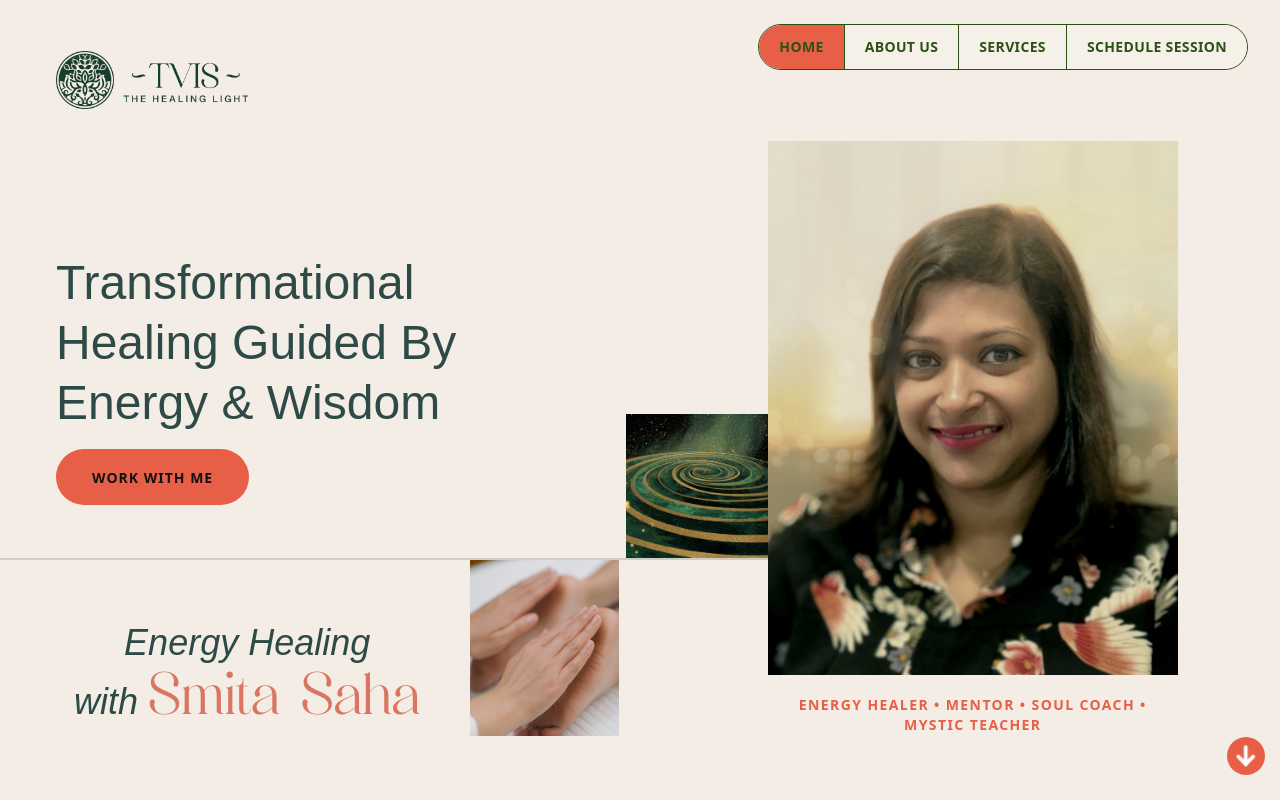
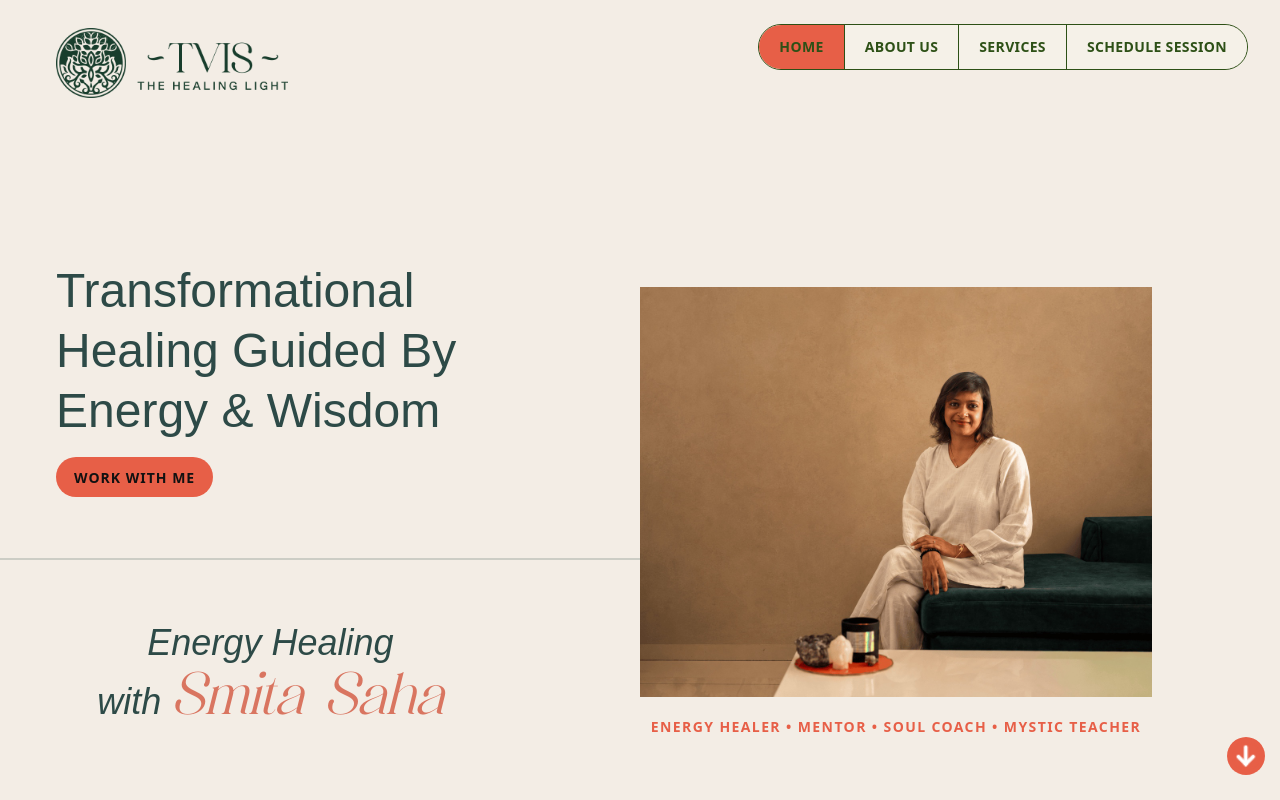
Before and after one commit to mrinmoygh081/tvis_user, a Next.js app: page / in a window 1280 px wide. Shown: the top 800 px of the page. Built offline with nearby package versions, Linux system fonts and the light colour scheme; a web font is replaced by a local one.

Commit message:
Alignment and image update in Home

```diff
--- a/app/globals.css
+++ b/app/globals.css
@@ -83,8 +83,8 @@ body.lenis-ready {
   letter-spacing: 1px;
   text-transform: uppercase;
 
-  padding: 14px 36px; /* controls the pill width */
-  height: 56px; /* important for strong pill shape */
+  padding: 0 18px; /* controls the pill width */
+  height: 40px; /* important for strong pill shape */
   border-radius: 9999px; /* full capsule */
 
   display: inline-flex;
--- a/components/HomeComponents/HeroSection.jsx
+++ b/components/HomeComponents/HeroSection.jsx
@@ -59,10 +59,10 @@ const HeroSection = () => {
         whileInView="visible"
         viewport={{ once: false, amount: 0.3 }}
       >
-        <motion.div id="left" className="w-full lg:h-full lg:w-3/5 flex flex-col py-6 sm:py-8 md:py-10 lg:py-0" variants={fadeUp} custom={0.1}>
+        <motion.div id="left" className="w-full lg:h-full lg:w-1/2 flex flex-col py-6 sm:py-8 md:py-10 lg:py-0" variants={fadeUp} custom={0.1}>
           <div className="w-full h-full flex flex-col ">
-            <div id="top" className=" w-full lg:h-1/4 md:h-1/2 h-1/2 py-4 lg:pt-4 pl-4 sm:pl-6 md:pl-8 lg:pl-14 flex items-center lg:items-start ">
-              <motion.div className="w-24 h-24 sm:w-28 sm:h-28 md:w-32 md:h-32 lg:w-48 lg:h-w-48" variants={scaleIn}>
+            <div id="top" className="w-full lg:h-1/4 md:h-1/2 h-1/2 py-4 lg:pt-7 pl-4 sm:pl-6 md:pl-8 lg:pl-14 flex items-center lg:items-start ">
+              <motion.div className="w-45 h-auto sm:w-44 sm:h-auto md:w-32 md:h-auto lg:w-58 lg:h-w-48" variants={scaleIn}>
                 <Image src={"/asset/images/HerosecImg/Logo3.png"} height={300} width={300} alt="TVIS Logo" className="w-full h-full object-contain" />
               </motion.div>
             </div>
@@ -81,7 +81,7 @@ const HeroSection = () => {
                     variants={fadeUp}
                     custom={0.3}
                   >
-                    Transformational <br /> Healing Guided By <br /> Energy & Wisdom
+                    Transformational Healing Guided By Energy & Wisdom
                   </motion.h1>
 
                   {/* CTA Button */}
@@ -99,11 +99,11 @@ const HeroSection = () => {
                   </Link>
                 </div>
                 {/* right img */}
-                <motion.div className="w-full sm:w-1/5 lg:w-1/5 flex items-end justify-start sm:justify-end lg:justify-end mt-4 sm:mt-0" variants={fadeUp} custom={0.5}>
+                {/* <motion.div className="w-full sm:w-1/5 lg:w-1/5 flex items-end justify-start sm:justify-end lg:justify-end mt-4 sm:mt-0" variants={fadeUp} custom={0.5}>
                   <motion.div className="w-32 h-32 sm:w-full sm:h-36 lg:w-full lg:h-36 shrink-0 hidden md:block" style={{ y: leftImageY }}>
                     <Image src={"/asset/images/HerosecImg/cosmic-icon.jpeg"} height={400} width={400} alt="Healing hands" className="w-full h-full object-cover" />
                   </motion.div>
-                </motion.div>
+                </motion.div> */}
               </motion.div>
               <motion.div
                 id="images"
@@ -112,19 +112,18 @@ const HeroSection = () => {
                 custom={0.6}
               >
                 <div className="w-full sm:w-4/5 lg:w-4/5 flex flex-col sm:flex-row ">
-                  <div className="w-full sm:w-3/4 lg:w-3/4 h-full flex justify-center sm:justify-start lg:justify-center items-center py-4 sm:py-0">
+                  <div className="w-full sm:w-3/4 lg:w-4/4 h-full flex justify-center sm:justify-start lg:justify-center items-center py-4 sm:py-0">
                     <p className="text-2xl sm:text-3xl md:text-4xl lg:text-4xl text-[#2d4a47] font-marcellus text-center sm:text-left lg:text-center">
                       <i>
-                        Energy Healing <br /> with
+                        Energy Healing <br /> with <span className="font-calibry text-3xl sm:text-4xl md:text-5xl lg:text-6xl leading-tight text-[#d97560]">Smita Saha</span>
                       </i>{" "}
-                      <span className="font-calibry text-3xl sm:text-4xl md:text-5xl lg:text-6xl leading-tight text-[#d97560]">Smita Saha</span>
                     </p>
                   </div>
-                  <div className="w-full sm:w-1/4 lg:w-1/4 h-full flex justify-center sm:justify-end lg:justify-end items-start">
+                  {/* <div className="w-full sm:w-1/4 lg:w-1/4 h-full flex justify-center sm:justify-end lg:justify-end items-start">
                     <motion.div className="w-32 h-32 sm:w-36 sm:h-36 md:w-40 md:h-40 lg:w-44 lg:h-44" style={{ y: leftImageY }}>
                       <Image src={"/asset/images/HerosecImg/hero2.png"} height={500} width={500} alt="Smita Saha Profile" className="w-full h-full object-cover" />
                     </motion.div>
-                  </div>
+                  </div> */}
                 </div>
                 <div className="hidden sm:block lg:block lg:w-1/5"></div>
               </motion.div>
@@ -132,17 +131,17 @@ const HeroSection = () => {
           </div>
         </motion.div>
 
-        <motion.div id="right" className="w-full lg:h-full lg:w-2/5 pt-6 sm:pt-8 md:pt-10 lg:pt-12 pb-6 sm:pb-8 lg:pb-0" variants={fadeUp} custom={0.3}>
+        <motion.div id="right" className="w-full lg:h-full lg:w-1/2 pt-6 sm:pt-8 md:pt-10 lg:pt-24 pb-6 sm:pb-8 lg:pb-0" variants={fadeUp} custom={0.3}>
           <div className="h-full flex flex-col">
-            <motion.div id="image" className="lg:h-5/6 w-full flex justify-center lg:justify-start items-end pb-4 sm:pb-6 lg:pb-0" variants={scaleIn} style={{ y: rightImageY }}>
+            <motion.div id="image" className="lg:h-full w-full flex justify-center lg:justify-start items-end pb-4 sm:pb-6 lg:pb-0" variants={scaleIn} style={{ y: rightImageY }}>
               <motion.div
-                className="hidden md:block w-full max-w-sm sm:max-w-md md:max-w-lg lg:max-w-none aspect-square sm:aspect-4/5 lg:aspect-auto lg:h-137.5"
+                className="hidden md:block w-full max-w-sm sm:max-w-md md:max-w-lg lg:max-w-none aspect-square sm:aspect-4/5 lg:aspect-auto lg:h-auto"
                 whileHover={{ scale: 1.02 }}
                 transition={{ type: "spring", stiffness: 120, damping: 15 }}
               >
                 <Image
-                  src={"/asset/images/HerosecImg/smita-saha.jpeg"}
-                  width={300}
+                  src={"/asset/images/HerosecImg/hero3.jpeg"}
+                  width={600}
                   height={300}
                   alt="Mystical energy visualization"
                   className="w-full lg:w-[80%] h-full object-cover pt-0 lg:pt-4 rounded-2xl md:rounded-xl lg:rounded-none"
--- a/components/LayoutComponents/Navbar.jsx
+++ b/components/LayoutComponents/Navbar.jsx
@@ -84,9 +84,7 @@ const Navbar = () => {
 
   return (
     <nav
-      className={`fixed top-0 left-0 right-0 w-full px-4 sm:px-6 lg:px-8 py-4 sm:py-6 flex items-center justify-end z-50
-  transition-transform duration-300 ease-in-out
-  ${showNav ? "translate-y-0" : "-translate-y-full"}`}
+      className={`fixed md:top-0 top-8 left-0 right-0 w-full px-4 sm:px-6 lg:px-8 py-4 sm:py-6 flex items-center justify-end z-50 transition-transform duration-300 ease-in-out ${showNav ? "translate-y-0" : "-translate-y-full"}`}
     >
       {/* Desktop Navigation Bar */}
       <div
@@ -149,7 +147,7 @@ const Navbar = () => {
           </svg>
         </button>
 
-        <div className="flex flex-col items-center justify-center h-full px-6 py-20 space-y-6">
+        <div className="flex flex-col items-center justify-center px-6 py-20 space-y-6 h-screen bg-[#f5f1e8]">
           {/* Navigation Links */}
           {navItems.map((item) => {
             const active = isActive(item.href);
@@ -169,10 +167,10 @@ const Navbar = () => {
 
           {/* Call-to-Action Button */}
           <Link
-            href="/schedule"
+            href="/contact"
             onClick={() => setIsMenuOpen(false)}
             className={`w-full max-w-xs px-6 py-4 font-sans uppercase text-base font-semibold tracking-wide text-center rounded-full border-2 border-[#2d5016] transition-all duration-200 ${
-              isActive("/schedule") ? "bg-[#e75f47] text-[#2d5016] hover:bg-[#ff5252]" : "bg-transparent text-[#2d5016] hover:bg-[#e8e3d8]"
+              isActive("/contact") ? "bg-[#e75f47] text-[#2d5016] hover:bg-[#ff5252]" : "bg-transparent text-[#2d5016] hover:bg-[#e8e3d8]"
             }`}
           >
             SCHEDULE SESSION
```
Also changed, not shown: public/asset/images/HerosecImg/hero3.jpeg (added), 1 other file (tests, documents, lock files or other folders).
